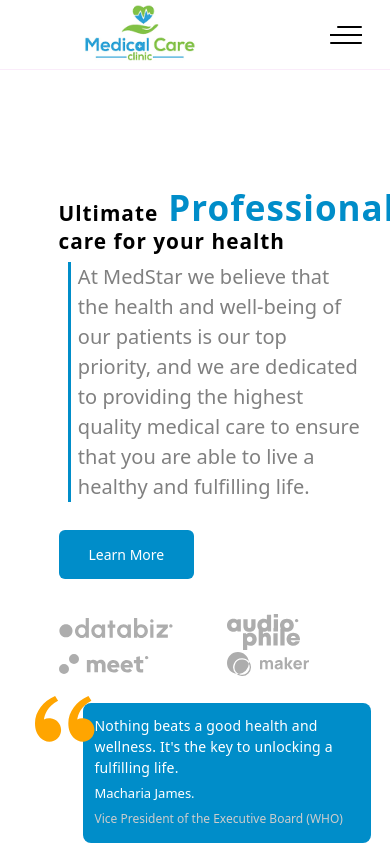
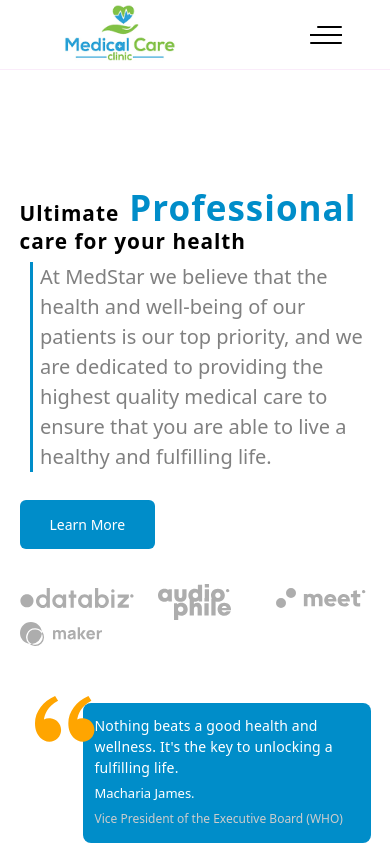
Before and after one commit to Kibetdonald/DoctorsPortfolio, a React (Create React App) app: page / in a window 390 px wide. Shown: the top 845 px of the page. Built offline with nearby package versions, Linux system fonts and the light colour scheme.

Commit message:
Worked on page responsiveness

```diff
--- a/src/components/FirstSection/FirstSection.scss
+++ b/src/components/FirstSection/FirstSection.scss
@@ -246,7 +246,7 @@
     width: 80%;
     height: 65vh;
     padding-top: 30%;
-    padding-left: 10%;
+    padding-left: 2%;
   }
 
   .smalltext {
@@ -255,10 +255,6 @@
     margin-left: 3%;
     width: 95%
   }
-
-
-  /* fixed elements responsive styling */
-
   .vl {
     height: 12em;
     left: 18%;
@@ -347,10 +343,9 @@
   }
 
   .FirstSection {
-    width: 80%;
+    width: 90%;
     height: 65vh;
     padding-top: 30%;
-    padding-left: 10%;
   }
 
   .smalltext {
@@ -388,7 +383,11 @@
     width: 0px;
     height: 0px;
   }
-
+  .bottomSection {
+    position: absolute;
+    bottom: 1px;
+    right: 5%;
+  }
   .col-xs-0,
   .col-sm-0,
   .col-md-0,
@@ -411,8 +410,6 @@
     padding-left: -10%;
 
   }
-
-
   .smalltext {
     font-size: 17px;
     color: grey;
@@ -461,13 +458,8 @@
     top: 52%;
   }
 
-
-
-
 }
 
-/* This is what i have started working on */
-/* max-width 576 and minimum of 480*/
 @media screen and (min-width: 320px) and (max-width: 400px) {
   .bannerImage {
     width: 0px;
@@ -492,7 +484,6 @@
     position: absolute;
     bottom: 1px;
     right: 5%;
-
   }
   /* fixed elements responsive styling */
   .fixedText {
@@ -521,7 +512,7 @@
     width: 90%;
     height: 65vh;
     padding-top: 30%;
-    padding-left: -10%;
+    padding-left: -15%;
   }
 
   .smalltext {
@@ -586,10 +577,10 @@
   }
 
   .FirstSection {
-    width: 80%;
+    width: 90%;
     height: 65vh;
     padding-top: 30%;
-    padding-left: 10%;
+    padding-left: -15%;
   }
 
   .smalltext {
--- a/src/components/Navbar/Navbar.scss
+++ b/src/components/Navbar/Navbar.scss
@@ -9,8 +9,6 @@
   padding-left: 5%;
   padding-right: 5%;
   border-bottom: 1px solid #cc44cc1a;
-  // background-color: hsl(240, 100%, 99%);
-
 }
 
 .Navbar>.nav-logo {
@@ -156,3 +154,12 @@
     transform: rotate(-45deg) translate(26px, 26px);
   }
 }
+
+
+
+@media screen and (min-width: 120px) and (max-width: 550px) {
+  .Navbar {
+    padding-left: 0%;
+    padding-right: 10%;
+  }
+}
```
